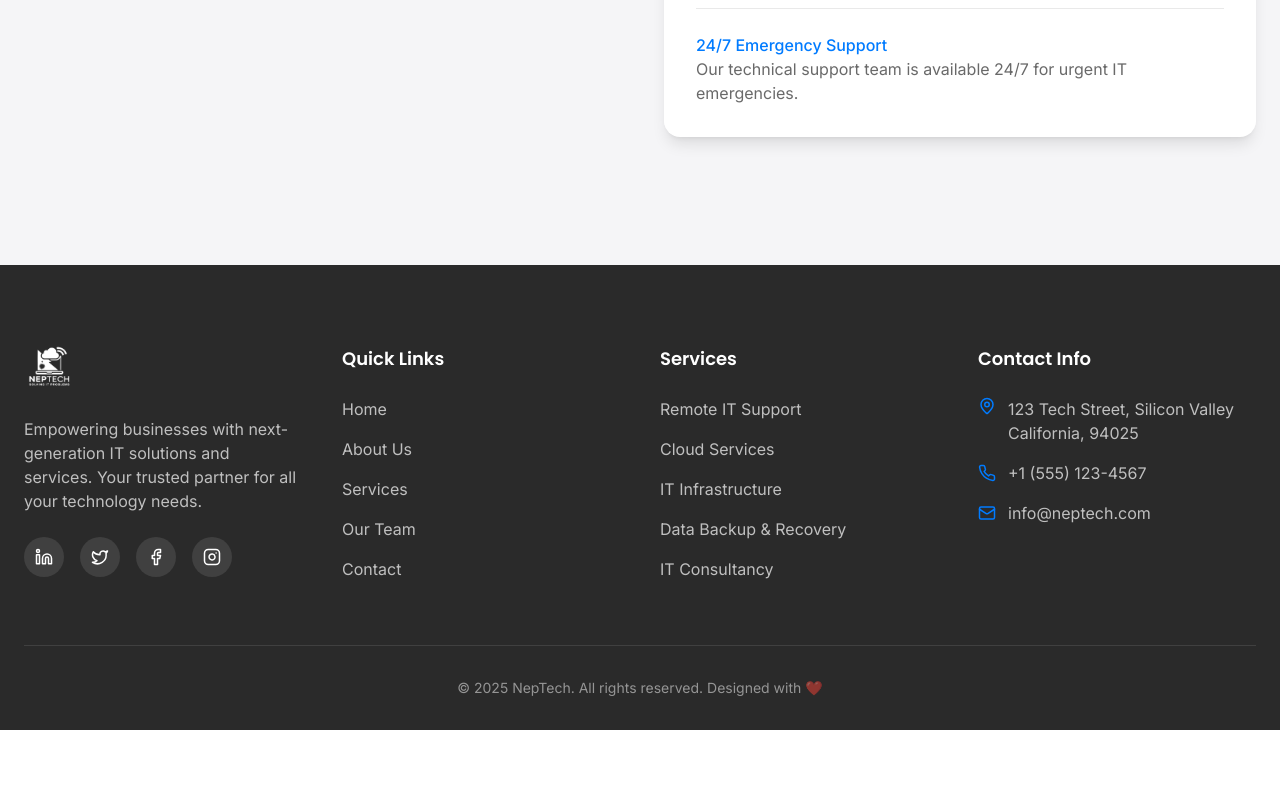
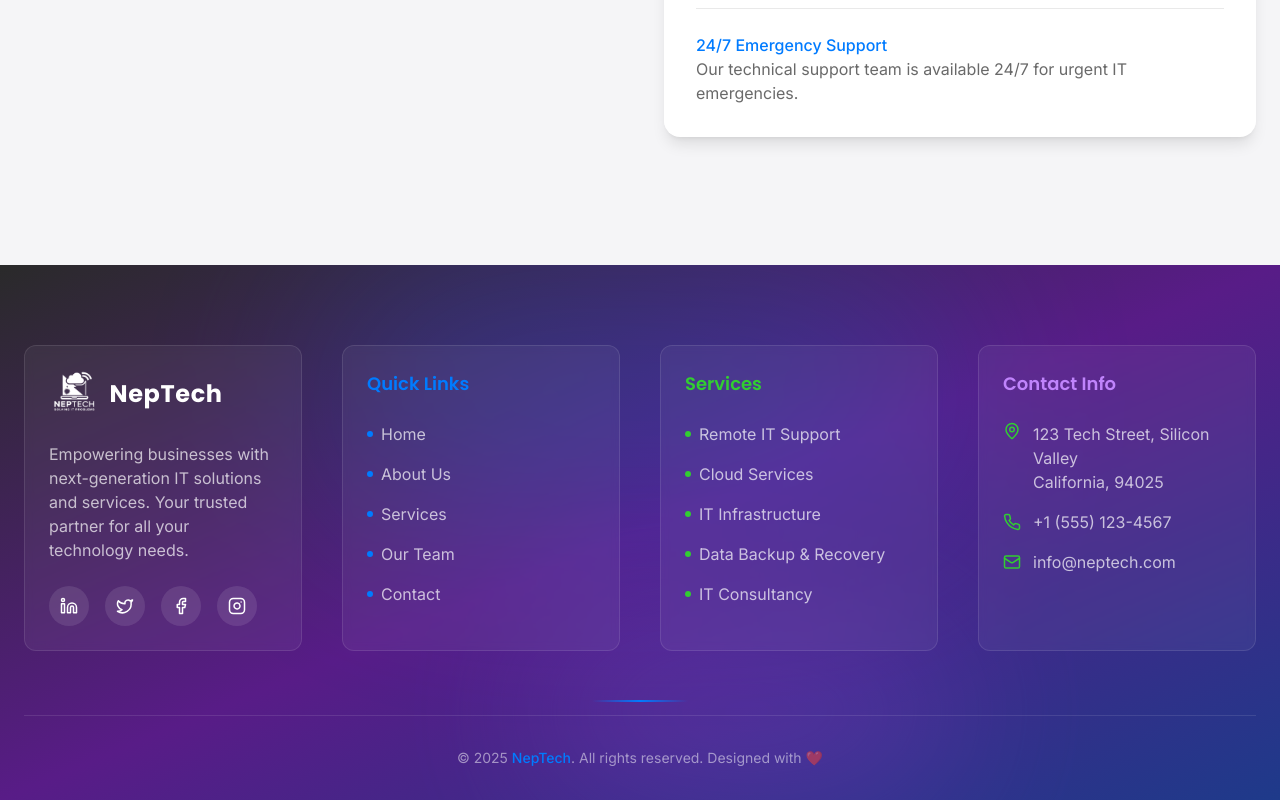
Before and after one commit to Shashank-ray2053/NepTech-Pvt.-Ltd., a React (Vite) app: page / in a window 1280 px wide. Shown: the part 4666-5466 px from the top of the page. Before the commit the page ends 5396 px from the top, so only its background shows below. Built offline with nearby package versions, Linux system fonts and the light colour scheme.

Commit message:
Enhance footer and add animations
The footer has been updated with new colors and the company name. Additional 3D animations have been added to the site.

```diff
--- a/src/components/Footer.tsx
+++ b/src/components/Footer.tsx
@@ -1,105 +1,187 @@
 
 import { Linkedin, Twitter, Facebook, Instagram, Mail, MapPin, Phone } from 'lucide-react';
+import { useEffect, useRef } from 'react';
 
 const Footer = () => {
+  const footerRef = useRef<HTMLDivElement>(null);
+
+  useEffect(() => {
+    // 3D Hover effect for social media icons
+    const socialIcons = document.querySelectorAll('.social-icon-3d');
+
+    socialIcons.forEach(icon => {
+      icon.addEventListener('mousemove', (e) => {
+        const rect = (icon as HTMLElement).getBoundingClientRect();
+        const x = (e as MouseEvent).clientX - rect.left;
+        const y = (e as MouseEvent).clientY - rect.top;
+
+        (icon as HTMLElement).style.setProperty('--icon-mouse-x', `${x}px`);
+        (icon as HTMLElement).style.setProperty('--icon-mouse-y', `${y}px`);
+      });
+    });
+
+    return () => {
+      socialIcons.forEach(icon => {
+        icon.removeEventListener('mousemove', () => {});
+      });
+    };
+  }, []);
+
   return (
-    <footer className="bg-neptech-dark text-white pt-20 pb-8">
-      <div className="container mx-auto px-6">
+    <footer
+      ref={footerRef}
+      className="relative bg-gradient-to-br from-neptech-dark via-purple-900 to-blue-900 text-white pt-20 pb-8 overflow-hidden"
+    >
+      {/* Background glow effect */}
+      <div className="absolute top-0 left-1/4 w-1/2 h-1/2 bg-neptech-blue opacity-20 blur-[100px] rounded-full"></div>
+      <div className="absolute bottom-0 right-1/4 w-1/3 h-1/3 bg-purple-500 opacity-20 blur-[80px] rounded-full"></div>
+
+      <div className="container mx-auto px-6 relative z-10">
         <div className="grid grid-cols-1 md:grid-cols-2 lg:grid-cols-4 gap-10 mb-16">
-          <div>
-            <div className="mb-6">
+          <div className="card-3d p-6 rounded-xl bg-white/5 backdrop-blur-sm border border-white/10">
+            <div className="card-3d-content">
+              <div className="mb-6 flex items-center">
                 <img
                   src="/lovable-uploads/c4dad46c-99f2-4756-9567-b7f9ca14063d.png"
                   alt="NepTech Logo"
-                className="h-12 w-auto brightness-0 invert"
+                  className="h-12 w-auto brightness-0 invert mr-3"
                 />
+                <h2 className="text-2xl font-bold text-white tracking-wide">NepTech</h2>
               </div>
+              <div className="card-shine"></div>
               <p className="text-white/70 mb-6">
                 Empowering businesses with next-generation IT solutions and services. Your trusted partner for all your technology needs.
               </p>
               <div className="flex space-x-4">
-              <a href="#" className="w-10 h-10 rounded-full bg-white/10 flex items-center justify-center hover:bg-neptech-blue transition-colors duration-300">
-                <Linkedin size={18} />
+                <a href="#" className="social-icon-3d w-10 h-10 rounded-full bg-white/10 flex items-center justify-center hover:bg-neptech-blue transition-colors duration-300 relative overflow-hidden">
+                  <div className="relative z-10"><Linkedin size={18} /></div>
+                  <div className="absolute inset-0 opacity-0 transition-opacity duration-300 bg-gradient-to-br from-blue-400 to-blue-600 hover:opacity-100"></div>
                 </a>
-              <a href="#" className="w-10 h-10 rounded-full bg-white/10 flex items-center justify-center hover:bg-neptech-blue transition-colors duration-300">
-                <Twitter size={18} />
+                <a href="#" className="social-icon-3d w-10 h-10 rounded-full bg-white/10 flex items-center justify-center hover:bg-neptech-blue transition-colors duration-300 relative overflow-hidden">
+                  <div className="relative z-10"><Twitter size={18} /></div>
+                  <div className="absolute inset-0 opacity-0 transition-opacity duration-300 bg-gradient-to-br from-sky-400 to-sky-600 hover:opacity-100"></div>
                 </a>
-              <a href="#" className="w-10 h-10 rounded-full bg-white/10 flex items-center justify-center hover:bg-neptech-blue transition-colors duration-300">
-                <Facebook size={18} />
+                <a href="#" className="social-icon-3d w-10 h-10 rounded-full bg-white/10 flex items-center justify-center hover:bg-neptech-blue transition-colors duration-300 relative overflow-hidden">
+                  <div className="relative z-10"><Facebook size={18} /></div>
+                  <div className="absolute inset-0 opacity-0 transition-opacity duration-300 bg-gradient-to-br from-indigo-400 to-indigo-600 hover:opacity-100"></div>
                 </a>
-              <a href="#" className="w-10 h-10 rounded-full bg-white/10 flex items-center justify-center hover:bg-neptech-blue transition-colors duration-300">
-                <Instagram size={18} />
+                <a href="#" className="social-icon-3d w-10 h-10 rounded-full bg-white/10 flex items-center justify-center hover:bg-neptech-blue transition-colors duration-300 relative overflow-hidden">
+                  <div className="relative z-10"><Instagram size={18} /></div>
+                  <div className="absolute inset-0 opacity-0 transition-opacity duration-300 bg-gradient-to-br from-pink-400 to-purple-600 hover:opacity-100"></div>
                 </a>
               </div>
             </div>
+          </div>
 
-          <div>
-            <h3 className="text-lg font-semibold mb-6">Quick Links</h3>
+          <div className="card-3d p-6 rounded-xl bg-white/5 backdrop-blur-sm border border-white/10">
+            <div className="card-3d-content">
+              <h3 className="text-lg font-semibold mb-6 text-neptech-blue">Quick Links</h3>
+              <div className="card-shine"></div>
               <ul className="space-y-4">
                 <li>
-                <a href="#home" className="text-white/70 hover:text-neptech-blue transition-colors duration-300">Home</a>
+                  <a href="#home" className="text-white/70 hover:text-neptech-green transition-colors duration-300 flex items-center">
+                    <span className="w-1.5 h-1.5 bg-neptech-blue rounded-full mr-2"></span>
+                    Home
+                  </a>
                 </li>
                 <li>
-                <a href="#about" className="text-white/70 hover:text-neptech-blue transition-colors duration-300">About Us</a>
+                  <a href="#about" className="text-white/70 hover:text-neptech-green transition-colors duration-300 flex items-center">
+                    <span className="w-1.5 h-1.5 bg-neptech-blue rounded-full mr-2"></span>
+                    About Us
+                  </a>
                 </li>
                 <li>
-                <a href="#services" className="text-white/70 hover:text-neptech-blue transition-colors duration-300">Services</a>
+                  <a href="#services" className="text-white/70 hover:text-neptech-green transition-colors duration-300 flex items-center">
+                    <span className="w-1.5 h-1.5 bg-neptech-blue rounded-full mr-2"></span>
+                    Services
+                  </a>
                 </li>
                 <li>
-                <a href="#team" className="text-white/70 hover:text-neptech-blue transition-colors duration-300">Our Team</a>
+                  <a href="#team" className="text-white/70 hover:text-neptech-green transition-colors duration-300 flex items-center">
+                    <span className="w-1.5 h-1.5 bg-neptech-blue rounded-full mr-2"></span>
+                    Our Team
+                  </a>
                 </li>
                 <li>
-                <a href="#contact" className="text-white/70 hover:text-neptech-blue transition-colors duration-300">Contact</a>
+                  <a href="#contact" className="text-white/70 hover:text-neptech-green transition-colors duration-300 flex items-center">
+                    <span className="w-1.5 h-1.5 bg-neptech-blue rounded-full mr-2"></span>
+                    Contact
+                  </a>
                 </li>
               </ul>
             </div>
+          </div>
 
-          <div>
-            <h3 className="text-lg font-semibold mb-6">Services</h3>
+          <div className="card-3d p-6 rounded-xl bg-white/5 backdrop-blur-sm border border-white/10">
+            <div className="card-3d-content">
+              <h3 className="text-lg font-semibold mb-6 text-neptech-green">Services</h3>
+              <div className="card-shine"></div>
               <ul className="space-y-4">
                 <li>
-                <a href="#services" className="text-white/70 hover:text-neptech-blue transition-colors duration-300">Remote IT Support</a>
+                  <a href="#services" className="text-white/70 hover:text-neptech-blue transition-colors duration-300 flex items-center">
+                    <span className="w-1.5 h-1.5 bg-neptech-green rounded-full mr-2"></span>
+                    Remote IT Support
+                  </a>
                 </li>
                 <li>
-                <a href="#services" className="text-white/70 hover:text-neptech-blue transition-colors duration-300">Cloud Services</a>
+                  <a href="#services" className="text-white/70 hover:text-neptech-blue transition-colors duration-300 flex items-center">
+                    <span className="w-1.5 h-1.5 bg-neptech-green rounded-full mr-2"></span>
+                    Cloud Services
+                  </a>
                 </li>
                 <li>
-                <a href="#services" className="text-white/70 hover:text-neptech-blue transition-colors duration-300">IT Infrastructure</a>
+                  <a href="#services" className="text-white/70 hover:text-neptech-blue transition-colors duration-300 flex items-center">
+                    <span className="w-1.5 h-1.5 bg-neptech-green rounded-full mr-2"></span>
+                    IT Infrastructure
+                  </a>
                 </li>
                 <li>
-                <a href="#services" className="text-white/70 hover:text-neptech-blue transition-colors duration-300">Data Backup & Recovery</a>
+                  <a href="#services" className="text-white/70 hover:text-neptech-blue transition-colors duration-300 flex items-center">
+                    <span className="w-1.5 h-1.5 bg-neptech-green rounded-full mr-2"></span>
+                    Data Backup & Recovery
+                  </a>
                 </li>
                 <li>
-                <a href="#services" className="text-white/70 hover:text-neptech-blue transition-colors duration-300">IT Consultancy</a>
+                  <a href="#services" className="text-white/70 hover:text-neptech-blue transition-colors duration-300 flex items-center">
+                    <span className="w-1.5 h-1.5 bg-neptech-green rounded-full mr-2"></span>
+                    IT Consultancy
+                  </a>
                 </li>
               </ul>
             </div>
+          </div>
 
-          <div>
-            <h3 className="text-lg font-semibold mb-6">Contact Info</h3>
+          <div className="card-3d p-6 rounded-xl bg-white/5 backdrop-blur-sm border border-white/10">
+            <div className="card-3d-content">
+              <h3 className="text-lg font-semibold mb-6 text-purple-400">Contact Info</h3>
+              <div className="card-shine"></div>
               <ul className="space-y-4">
                 <li className="flex items-start">
-                <MapPin className="mr-3 text-neptech-blue flex-shrink-0" size={18} />
+                  <MapPin className="mr-3 text-neptech-green flex-shrink-0" size={18} />
                   <span className="text-white/70">
                     123 Tech Street, Silicon Valley<br />
                     California, 94025
                   </span>
                 </li>
                 <li className="flex items-center">
-                <Phone className="mr-3 text-neptech-blue flex-shrink-0" size={18} />
+                  <Phone className="mr-3 text-neptech-green flex-shrink-0" size={18} />
                   <span className="text-white/70">+1 (555) 123-4567</span>
                 </li>
                 <li className="flex items-center">
-                <Mail className="mr-3 text-neptech-blue flex-shrink-0" size={18} />
+                  <Mail className="mr-3 text-neptech-green flex-shrink-0" size={18} />
                   <span className="text-white/70">info@neptech.com</span>
                 </li>
               </ul>
             </div>
           </div>
+        </div>
 
-        <div className="pt-8 border-t border-white/10 text-center">
+        <div className="pt-8 border-t border-white/10 text-center relative">
+          <div className="absolute left-0 right-0 -top-4 flex justify-center">
+            <div className="h-0.5 w-24 bg-gradient-to-r from-transparent via-neptech-blue to-transparent"></div>
+          </div>
           <p className="text-white/50 text-sm">
-            © {new Date().getFullYear()} NepTech. All rights reserved. Designed with ❤️
+            © {new Date().getFullYear()} <span className="text-neptech-blue font-medium">NepTech</span>. All rights reserved. Designed with ❤️
           </p>
         </div>
       </div>
--- a/src/index.css
+++ b/src/index.css
@@ -1,4 +1,3 @@
-
 @import url('https://fonts.googleapis.com/css2?family=Poppins:wght@300;400;500;600;700&family=Inter:wght@300;400;500;600&display=swap');
 
 @tailwind base;
@@ -186,6 +185,25 @@
     @apply bg-neptech-blue/30 rounded-full;
     @apply hover:bg-neptech-blue/50;
   }
+
+  .social-icon-3d {
+    @apply relative overflow-hidden transform transition-transform duration-300;
+    @apply hover:scale-110 hover:shadow-lg;
+  }
+
+  .social-icon-3d::before {
+    content: '';
+    @apply absolute inset-0 opacity-0 transition-opacity duration-300;
+    background: radial-gradient(
+      100px circle at var(--icon-mouse-x) var(--icon-mouse-y),
+      rgba(255, 255, 255, 0.4),
+      transparent
+    );
+  }
+
+  .social-icon-3d:hover::before {
+    @apply opacity-100;
+  }
 }
 
 .html {
@@ -221,3 +239,22 @@
 .card-3d:hover .card-shine {
   opacity: 1;
 }
+
+/* Adding tilt effect to cards */
+.card-3d:hover {
+  transform: perspective(1000px) rotateX(var(--rotate-x, 0)) rotateY(var(--rotate-y, 0));
+}
+
+/* Add animated pulse glow to footer elements */
+@keyframes pulse-glow {
+  0%, 100% {
+    filter: drop-shadow(0 0 0.5rem rgba(0, 123, 255, 0));
+  }
+  50% {
+    filter: drop-shadow(0 0 1rem rgba(0, 123, 255, 0.3));
+  }
+}
+
+.pulse-glow {
+  animation: pulse-glow 4s ease-in-out infinite;
+}
--- a/tailwind.config.ts
+++ b/tailwind.config.ts
@@ -1,4 +1,3 @@
-
 import type { Config } from "tailwindcss";
 
 export default {
@@ -68,7 +67,8 @@ export default {
 					dark: '#2A2A2A',
 					green: '#32CD32',
 					lightBlue: '#E6F4FF',
-					gray: '#F5F5F7'
+					gray: '#F5F5F7',
+					purple: '#9b87f5'
 				}
 			},
 			borderRadius: {
```
Also changed, not shown: src/pages/Index.tsx (+4 -4 lines). Lines whose indentation alone changed are shown as unchanged.
